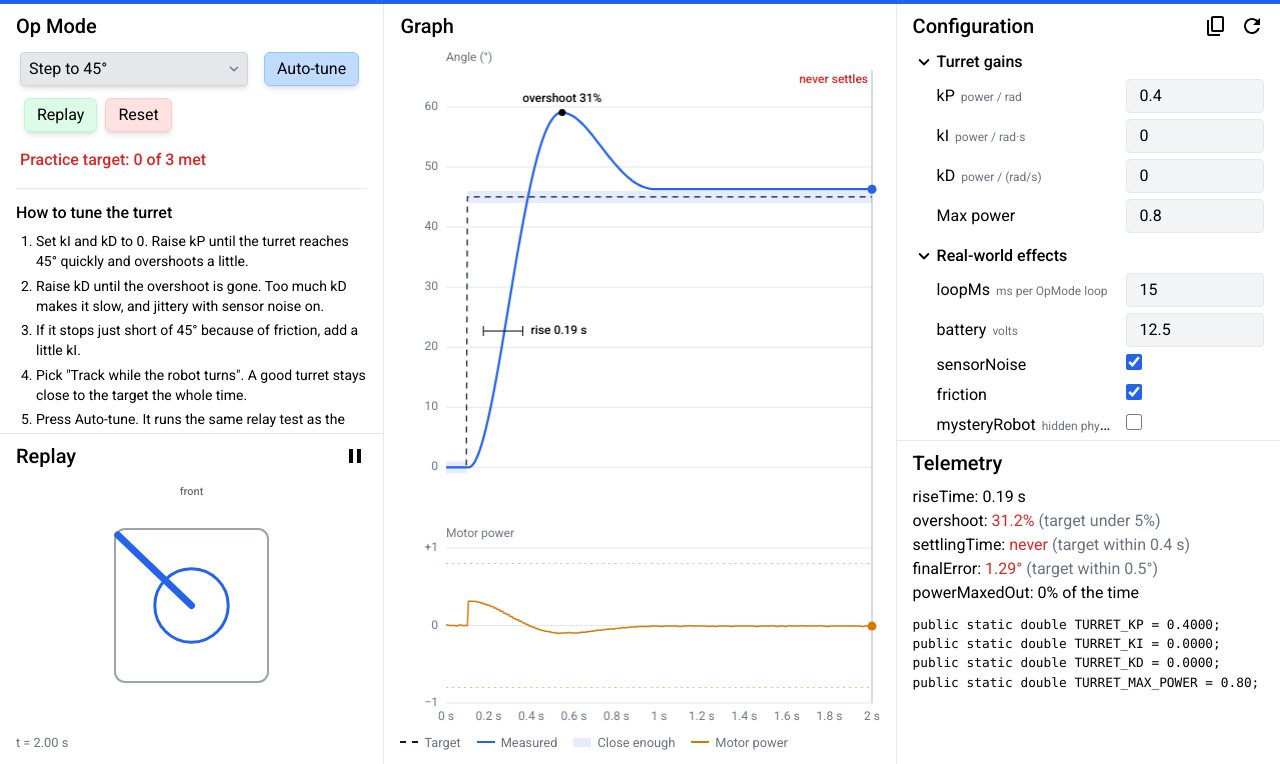
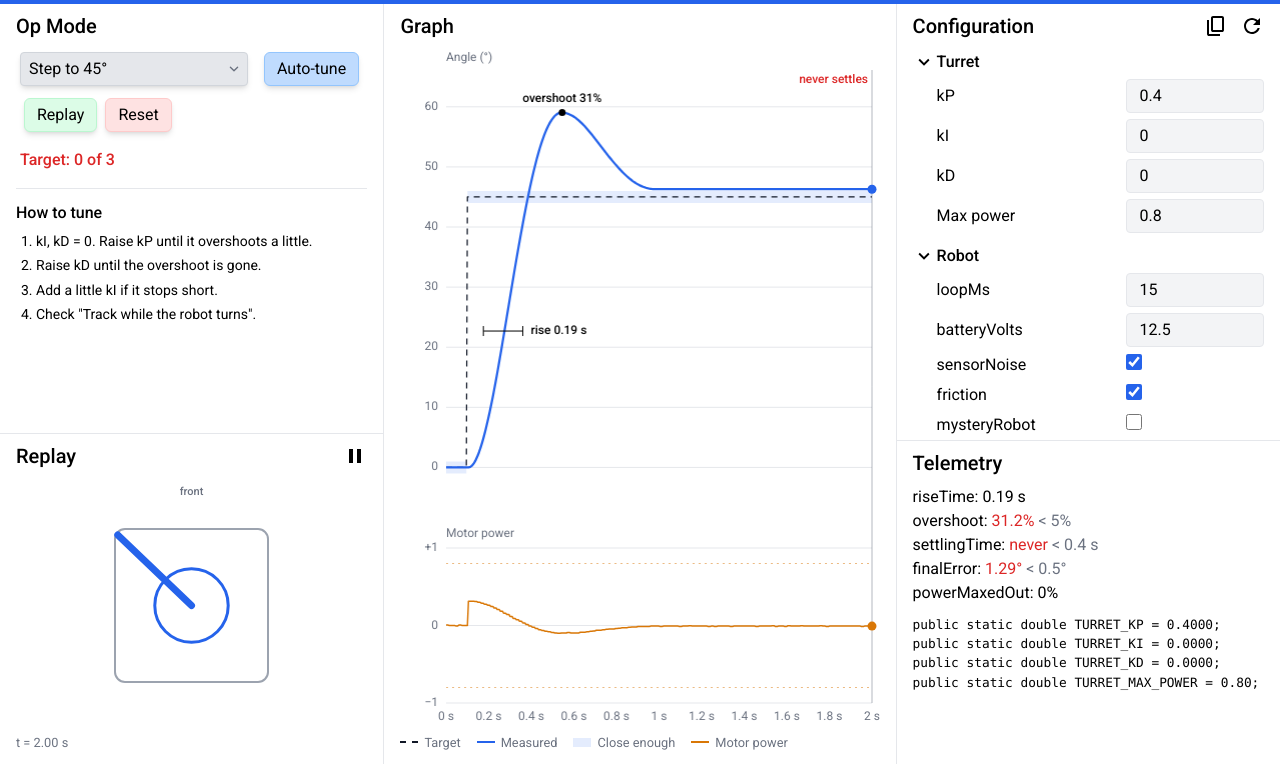
Before and after one commit to Aragon-Robotics-Team/ftc-26-27-BIOBUZZ, a plain HTML site: page tools/pid-simulator.html in a window 1280 px wide. Shown: the part 36-800 px from the top of the page. Drawn offline with Linux system fonts and the light colour scheme.

Commit message:
remove extraneous text

```diff
--- a/tools/pid-simulator.html
+++ b/tools/pid-simulator.html
@@ -213,7 +213,6 @@ pre.code { margin: 0; font: 0.8rem/1.5 var(--mono); white-space: pre; overflow-x
         <div class="guide">
           <h3 id="guideTitle"></h3>
           <ol id="guideSteps"></ol>
-          <div id="guideNotes"></div>
         </div>
       </div>
     </section>
@@ -263,17 +262,17 @@ pre.code { margin: 0; font: 0.8rem/1.5 var(--mono); white-space: pre; overflow-x
       </div>
       <div class="view-body">
         <details class="group" open>
-          <summary><svg viewBox="0 0 24 24"><path d="M16.59 8.59L12 13.17 7.41 8.59 6 10l6 6 6-6z"/></svg><span id="gainsTitle">Gains</span></summary>
+          <summary><svg viewBox="0 0 24 24"><path d="M16.59 8.59L12 13.17 7.41 8.59 6 10l6 6 6-6z"/></svg><span id="gainsTitle">Turret</span></summary>
           <table class="config"><tbody id="gains"></tbody></table>
         </details>
         <details class="group" open>
-          <summary><svg viewBox="0 0 24 24"><path d="M16.59 8.59L12 13.17 7.41 8.59 6 10l6 6 6-6z"/></svg>Real-world effects</summary>
+          <summary><svg viewBox="0 0 24 24"><path d="M16.59 8.59L12 13.17 7.41 8.59 6 10l6 6 6-6z"/></svg>Robot</summary>
           <table class="config"><tbody>
-            <tr><td><label for="loopMs">loopMs</label><small>ms per OpMode loop</small></td><td><input type="text" id="loopMs" size="15"></td></tr>
-            <tr><td><label for="voltage">battery</label><small>volts</small></td><td><input type="text" id="voltage" size="15"></td></tr>
+            <tr><td><label for="loopMs">loopMs</label></td><td><input type="text" id="loopMs" size="15"></td></tr>
+            <tr><td><label for="voltage">batteryVolts</label></td><td><input type="text" id="voltage" size="15"></td></tr>
             <tr><td><label for="noise">sensorNoise</label></td><td><input type="checkbox" id="noise" checked></td></tr>
             <tr><td><label for="friction">friction</label></td><td><input type="checkbox" id="friction" checked></td></tr>
-            <tr><td><label for="mystery">mysteryRobot</label><small>hidden physics</small></td><td><input type="checkbox" id="mystery"></td></tr>
+            <tr><td><label for="mystery">mysteryRobot</label></td><td><input type="checkbox" id="mystery"></td></tr>
           </tbody></table>
           <div class="config-actions" id="mysteryRow" hidden>
             <button class="small-btn" id="reroll" type="button">New robot</button>
@@ -619,42 +618,30 @@ function flywheelTune(realism, physicsOverride) {
 
 const GUIDES = {
   turret: {
-    title: 'How to tune the turret',
+    title: 'How to tune',
     steps: [
-      'Set kI and kD to 0. Raise kP until the turret reaches 45° quickly and overshoots a little.',
-      'Raise kD until the overshoot is gone. Too much kD makes it slow, and jittery with sensor noise on.',
-      'If it stops just short of 45° because of friction, add a little kI.',
-      'Pick "Track while the robot turns". A good turret stays close to the target the whole time.',
-      'Press Auto-tune. It runs the same relay test as the robot\'s Turret Auto Tuner, so you can compare its gains with yours.',
-    ],
-    notes: [
-      'On the robot: run Turret Auto Tuner, fine-tune in Turret Tuner with Panels, then paste the result into RobotConstants.Launcher.',
+      'kI, kD = 0. Raise kP until it overshoots a little.',
+      'Raise kD until the overshoot is gone.',
+      'Add a little kI if it stops short.',
+      'Check "Track while the robot turns".',
     ],
   },
   flywheel: {
-    title: 'How to tune the flywheel',
+    title: 'How to tune',
     steps: [
-      'Set kP to 0. Raise kF until the speed levels off just under 2000. A good kF is about 1 ÷ top speed.',
-      'Raise kP until it reaches 2000 without overshooting.',
-      'Pick "Recover from 3 shots". Raise kP until each dip recovers quickly.',
-      'If it settles a little under 2000, add a small kI. kD rarely helps a flywheel.',
-      'Press Auto-tune. It runs the same steps as the robot\'s Flywheel Auto Tuner.',
-    ],
-    notes: [
-      'On the robot: run Flywheel Auto Tuner, then fine-tune in Flywheel Tuner. The Control Hub\'s velocity PIDF uses its own scale: its F is 32767 × kF, but its P isn\'t directly comparable.',
+      'kP = 0. Raise kF until it levels off just under 2000.',
+      'Raise kP until it reaches 2000 without overshoot.',
+      'Check "Recover from 3 shots".',
+      'Add a small kI if it settles low.',
     ],
   },
   arm: {
-    title: 'How to tune an arm with gravity',
+    title: 'How to tune',
     steps: [
-      'Set kP, kI and kD to 0. Raise kG until the arm stays where it starts instead of falling or rising.',
+      'kP, kI, kD = 0. Raise kG until the arm holds still.',
       'Raise kP until it reaches 45° quickly.',
-      'Add kD to remove overshoot. Add kI only if it stops short.',
-      'Pick "Pick up a 0.6 kg game piece". The extra weight makes it sag; watch kP and kI pull it back.',
-      'Press Auto-tune with kG set. It uses the relay test on top of kG.',
-    ],
-    notes: [
-      'kG × cos(angle) is the power that holds the arm still: most when level, none when straight up. This arm isn\'t on the BIOBUZZ robot; it\'s here because arms and lifts are the most common PID in FTC.',
+      'Add kD to remove overshoot.',
+      'Check "Pick up a 0.6 kg game piece".',
     ],
   },
 };
@@ -733,13 +720,13 @@ $('scenario').addEventListener('change', e => { state.scenario[state.plant] = e.
 
 function buildGains() {
   const p = PLANTS[state.plant];
-  $('gainsTitle').textContent = `${p.name} gains`;
+  $('gainsTitle').textContent = p.name;
   const body = $('gains');
   body.innerHTML = '';
   for (const [key, spec] of Object.entries(p.gains)) {
     const id = `g-${state.plant}-${key}`;
     const row = document.createElement('tr');
-    row.innerHTML = `<td><label for="${id}">${spec.label}</label>${spec.unit ? `<small>${spec.unit}</small>` : ''}</td>
+    row.innerHTML = `<td><label for="${id}">${spec.label}</label></td>
       <td><input type="text" id="${id}" size="15" spellcheck="false" autocomplete="off"></td>`;
     body.appendChild(row);
     const plant = state.plant;
@@ -767,7 +754,6 @@ function buildGuide() {
   const g = GUIDES[state.plant];
   $('guideTitle').textContent = g.title;
   $('guideSteps').innerHTML = g.steps.map(s => `<li>${s}</li>`).join('');
-  $('guideNotes').innerHTML = g.notes.map(s => `<p>${s}</p>`).join('');
   $('log').innerHTML = '';
 }
 
@@ -832,26 +818,26 @@ function renderTelemetry() {
   const goalText = v => (p.kind === 'velocity' ? `${p.display(v).toFixed(0)} ${p.unit}` : `${+p.display(v).toFixed(2)}${p.unit}`);
   const lines = [];
   const add = (label, value, goal, pass) => {
-    if (judged && goal) lines.push(`${label}: <span class="${pass ? 'pass' : 'fail'}">${value}</span> <span class="dim">(${goal})</span>`);
+    if (judged && goal) lines.push(`${label}: <span class="${pass ? 'pass' : 'fail'}">${value}</span> <span class="dim">${goal}</span>`);
     else lines.push(`${label}: ${value}`);
   };
   if (sc.type === 'step') {
     add('riseTime', m.rise == null ? 'never' : `${m.rise.toFixed(2)} s`);
-    add('overshoot', `${(m.overshoot * 100).toFixed(1)}%`, c.overshoot != null ? `target under ${Math.round(c.overshoot * 100)}%` : null, m.overshoot <= c.overshoot);
-    add('settlingTime', m.settle == null ? 'never' : `${m.settle.toFixed(2)} s`, c.settle != null ? `target within ${c.settle} s` : null, m.settle != null && m.settle <= c.settle);
+    add('overshoot', `${(m.overshoot * 100).toFixed(1)}%`, c.overshoot != null ? `< ${Math.round(c.overshoot * 100)}%` : null, m.overshoot <= c.overshoot);
+    add('settlingTime', m.settle == null ? 'never' : `${m.settle.toFixed(2)} s`, c.settle != null ? `< ${c.settle} s` : null, m.settle != null && m.settle <= c.settle);
   } else {
     add(sc.type === 'shots' ? 'worstDip' : sc.type === 'load' ? 'worstSag' : 'worstError', fmtValue(m.worst));
-    add('recovery', m.recover == null ? 'never' : `${m.recover.toFixed(2)} s`, c.recover != null ? `target within ${c.recover} s` : null, m.recover != null && m.recover <= c.recover);
+    add('recovery', m.recover == null ? 'never' : `${m.recover.toFixed(2)} s`, c.recover != null ? `< ${c.recover} s` : null, m.recover != null && m.recover <= c.recover);
   }
-  add('finalError', fmtValue(m.sse), c.sse != null ? `target within ${goalText(c.sse)}` : null, m.sse <= c.sse);
-  add('powerMaxedOut', `${(m.saturated * 100).toFixed(0)}% of the time`);
+  add('finalError', fmtValue(m.sse), c.sse != null ? `< ${goalText(c.sse)}` : null, m.sse <= c.sse);
+  add('powerMaxedOut', `${(m.saturated * 100).toFixed(0)}%`);
   $('telemetry').innerHTML = lines.join('<br>');
 
   // Practice target summary in the Op Mode view
   const status = $('status');
   status.className = 'status-line';
   if (!judged) {
-    status.innerHTML = `Practice target is on "${p.scenarios[c.scenario].label}". <button class="link" type="button" id="goTarget">Switch to it</button>`;
+    status.innerHTML = `<button class="link" type="button" id="goTarget">Go to the practice target</button>`;
     $('goTarget').addEventListener('click', () => { state.scenario[key] = c.scenario; $('scenario').value = c.scenario; rerun(); });
     return;
   }
@@ -859,8 +845,8 @@ function renderTelemetry() {
   const passed = checks.filter(x => x.pass).length;
   status.classList.add(passed === checks.length ? 'pass' : 'fail');
   status.textContent = passed === checks.length
-    ? 'Practice target met. Try it on the mystery robot.'
-    : `Practice target: ${passed} of ${checks.length} met`;
+    ? 'Target met'
+    : `Target: ${passed} of ${checks.length}`;
 }
 
 // ---- Graph ----
@@ -1146,18 +1132,16 @@ $('autotune').addEventListener('click', () => {
   const log = $('log');
   if (PLANTS[key].kind === 'velocity') {
     const r = flywheelTune(state.realism, physicsOverride());
-    if (!r.best) { log.innerHTML = 'Auto-tune: no kP settled without overshooting. Tune kP by hand.'; return; }
-    log.innerHTML = `Auto-tune: top speed ${r.top.toFixed(0)} ticks/s, so kF = 1 ÷ ${r.top.toFixed(0)} = ${fmtGain(r.kF)}<br>`
-      + `Auto-tune: out of ${r.tried.length} kP values, ${fmtGain(r.best.gains.kP)} settled fastest (${r.best.m.settle.toFixed(2)} s) without overshooting`;
+    if (!r.best) { log.innerHTML = 'Auto-tune failed: tune kP by hand.'; return; }
+    log.innerHTML = `topSpeed: ${r.top.toFixed(0)} ticks/s`;
     setGains({ kF: r.kF, kP: r.best.gains.kP, kI: 0, kD: 0 });
     return;
   }
   const r = relayTune(key, state.gains[key], state.realism, physicsOverride());
-  if (!r) { log.innerHTML = 'Auto-tune: the relay test never oscillated. Set friction to false or lower loopMs, then run it again.'; return; }
+  if (!r) { log.innerHTML = 'Auto-tune failed: turn friction off and retry.'; return; }
   const deg = PLANTS[key].display;
-  log.innerHTML = `Auto-tune: swung ±${deg(r.amplitude).toFixed(2)}° every ${r.tu.toFixed(3)} s, so Ku = ${r.ku.toFixed(3)}, Tu = ${r.tu.toFixed(3)} s<br>`
-    + `Auto-tune: applied the no-overshoot gains. <button class="link" type="button" id="useClassic">Use classic Ziegler-Nichols instead</button> (faster, about 25% overshoot)`
-    + (key === 'arm' && !(state.gains.arm.kG > 0) ? '<br>Auto-tune: kG is 0, so gravity skews the test. Set kG first for better gains.' : '');
+  log.innerHTML = `Ku: ${r.ku.toFixed(3)}<br>Tu: ${r.tu.toFixed(3)} s<br><button class="link" type="button" id="useClassic">Use classic Ziegler-Nichols</button>`
+    + (key === 'arm' && !(state.gains.arm.kG > 0) ? '<br>Set kG first.' : '');
   setGains(r.gentle);
   $('useClassic').addEventListener('click', () => setGains(r.classic));
 });
@@ -1174,11 +1158,11 @@ $('resetIcon').addEventListener('click', resetGains);
 $('copy').addEventListener('click', () => {
   const text = $('code').textContent;
   const log = $('log');
-  const done = () => { log.innerHTML = 'Copied the gains as code.'; };
+  const done = () => { log.innerHTML = 'Copied'; };
   const fallback = () => {
     const r = document.createRange(); r.selectNodeContents($('code'));
     const sel = getSelection(); sel.removeAllRanges(); sel.addRange(r);
-    log.innerHTML = 'Selected the gains as code below. Press Ctrl+C (Cmd+C on a Mac) to copy.';
+    log.innerHTML = 'Selected: press Ctrl+C';
   };
   if (navigator.clipboard && navigator.clipboard.writeText) navigator.clipboard.writeText(text).then(done, fallback);
   else fallback();
@@ -1198,7 +1182,7 @@ function bindRealism() {
   $('reveal').addEventListener('click', () => {
     if (!state.mystery) return;
     const m = state.mystery, pct = v => `${Math.round(v * 100)}%`;
-    $('mysteryNote').textContent = `This robot has ${pct(m.J)} of the normal inertia, ${pct(m.friction)} of the friction and ${pct(m.stallTorque)} of the motor torque.`;
+    $('mysteryNote').textContent = `Inertia ${pct(m.J)}, friction ${pct(m.friction)}, torque ${pct(m.stallTorque)}`;
     $('mysteryNote').hidden = false;
   });
 }
```
